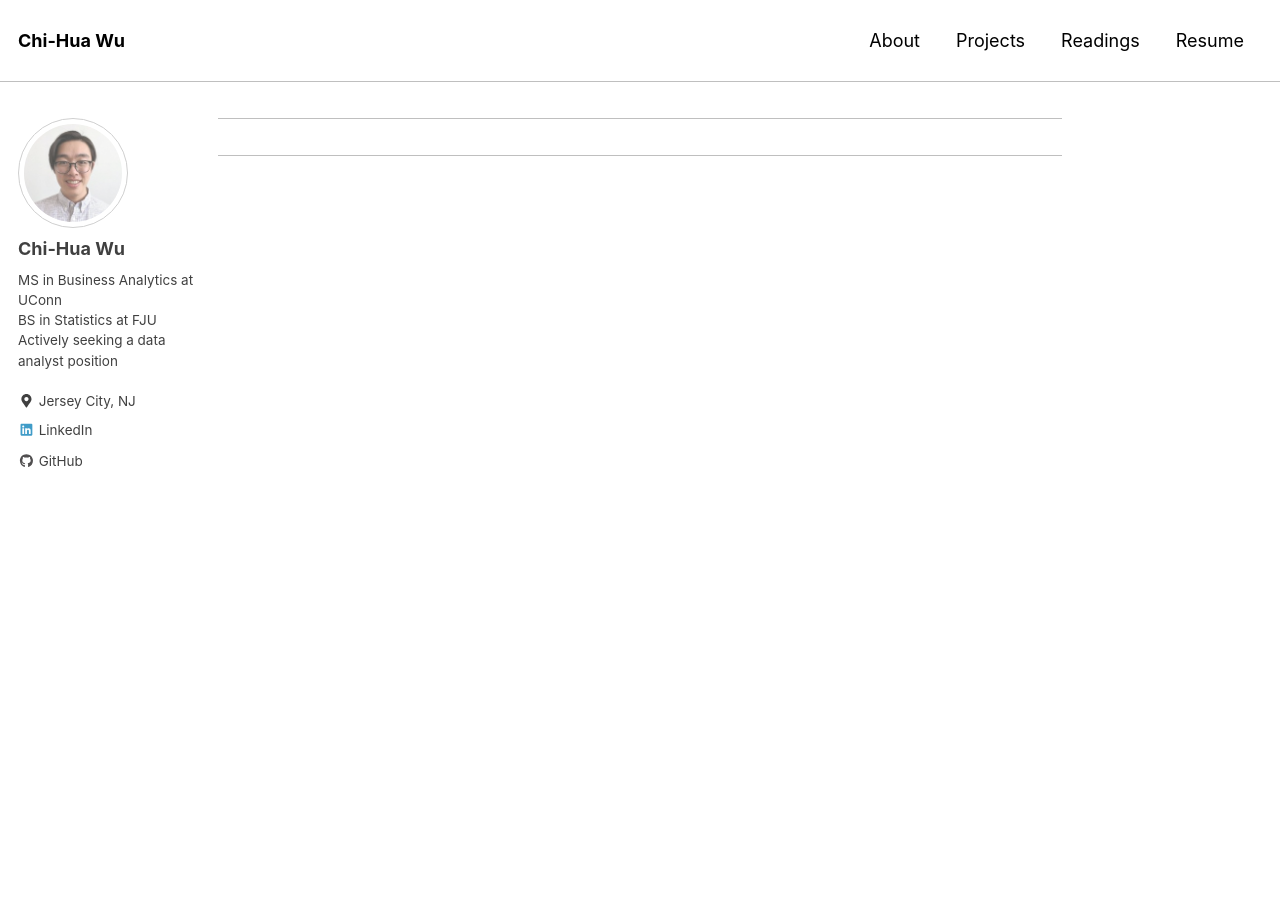
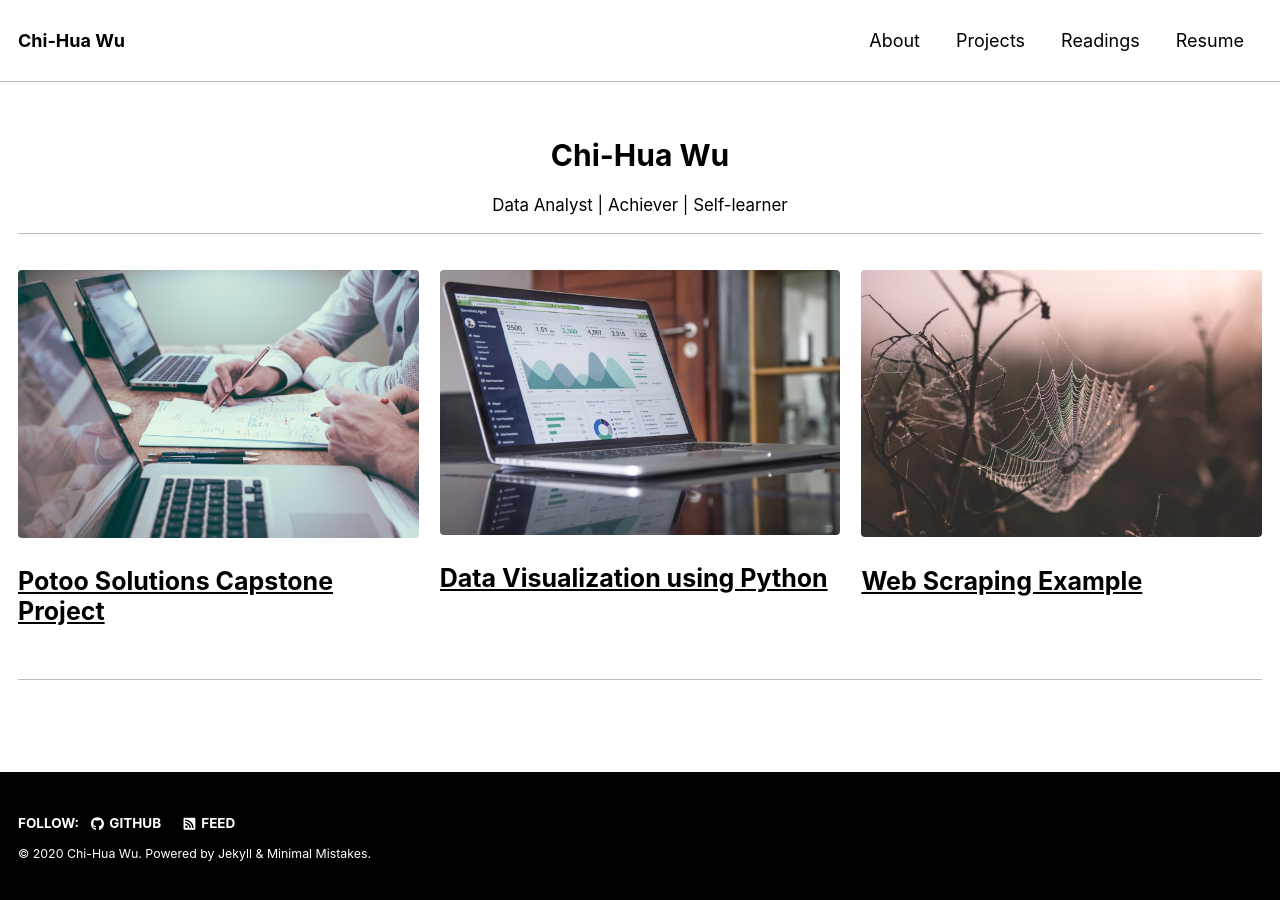
Before and after one commit to chw18019/chw18019.github.io, a Jekyll site: the page built from index.html, in a window 1280 px wide and 900 px high. Built offline with Jekyll 4.4.1, drawn with Linux system fonts in a browser that asks for light colours; nearby versions of some CDN libraries; the list of posts is cut into pages by our own code; some of the changed lines change nothing that is shown.

Commit message:
Update index.html

```diff
--- a/index.html
+++ b/index.html
@@ -1,13 +1,10 @@
 ---
-layout: home
-<!-- splash -->
+layout: splash
 author_profile: False
-<!-- header:
-  image: /assets/images/annie-spratt-1.jpg
-  caption: "Photo credit: [**Annie Spratt**](https://unsplash.com)"
-  image_description: "A description of the image" -->
-<!-- intro: -->
-  <!-- - excerpt: '<p style="margin: 15px 15px 15px 15px ;font-size:30px; font-weight:bold">Chi-Hua Wu</p> <p style="margin: 15px 15px 15px 15px">Data Analyst | Achiever | Self-learner' -->
+header:
+
+intro:
+  - excerpt: '<p style="margin: 15px 15px 15px 15px ;font-size:30px; font-weight:bold">Chi-Hua Wu</p> <p style="margin: 15px 15px 15px 15px">Data Analyst | Achiever | Self-learner'
 
 feature_row:
   - image_path: /assets/200504/scott-graham.jpeg
```
